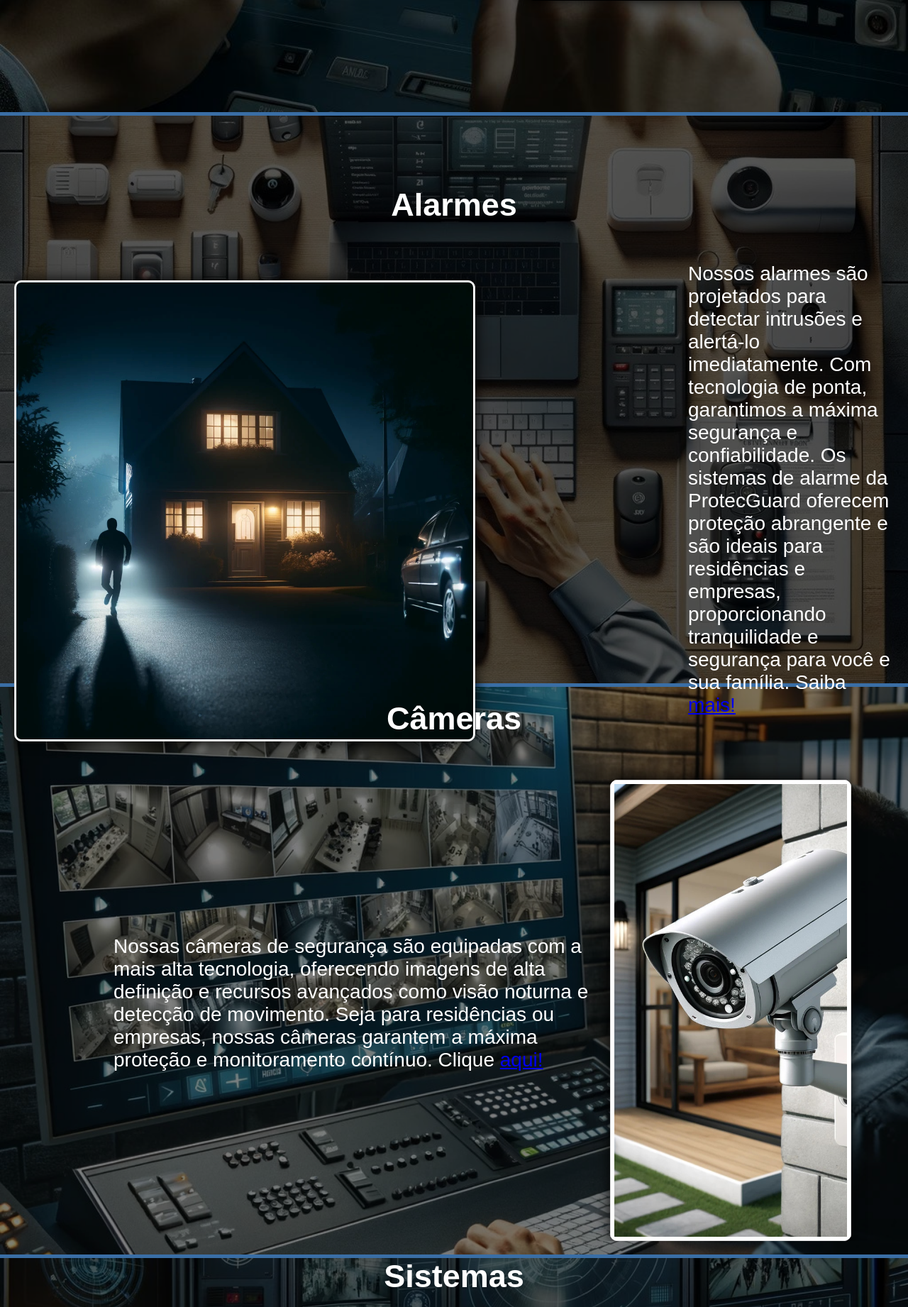
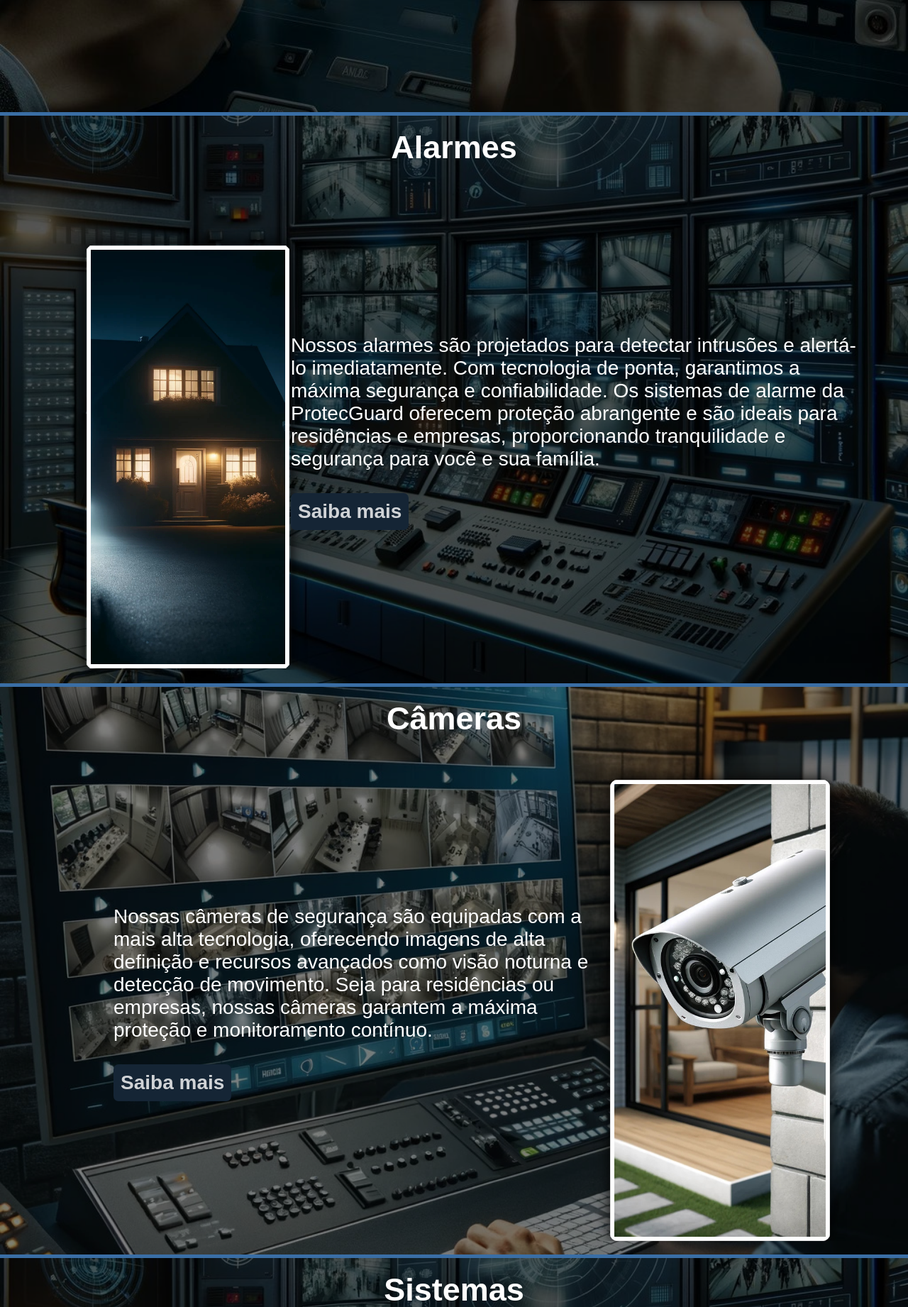
Before and after one commit to TalesMelo7/projeto-protecguard, a PHP site: page / in a window 1280 px wide. Shown: the part 642-2484 px from the top of the page at 71% size. Run offline with PHP 8.4, Linux system fonts and the light colour scheme.

Commit message:
Ajuste do rodapé | Adição de botões de redirecionamento nas seções | Formatação de seções | Adição e remoção de melhorias no README

```diff
--- a/Styles.css
+++ b/Styles.css
@@ -89,7 +89,7 @@ form button:hover {
 #divisor2,
 #divisor3,
 #divisor4 {
-    z-index: 1;
+    z-index: 100;
     height: 0.2rem;
     margin: 0.20% 0;
     border-radius: 1rem;
@@ -212,43 +212,14 @@ section {
 }
 
 #alarmes {
-    background: url('images/minha-imagem-alarmes.jpg') no-repeat center center/cover;
     position: relative;
     height: 100vh;
     color: #fff;
-    transition: background 0.5s ease;
-}
-
-#alarmes h2 {
-    margin-bottom: 20px;
-    font-size: 45px;
-    color: #fff;
-    text-align: center;
-    font-family: 'Montserrat', sans-serif;
-}
-
-#alarmes .conteudo-alarmes {
     display: flex;
     align-items: center;
     justify-content: center;
-}
-
-#alarmes img {
-    width: 650px;
-    height: 650px;
-    border-radius: 10px;
-    margin-top: 60px;
-    margin-right: 300px;
-    box-shadow: 0 0 20px #000;
-    padding: 2px;
-}
-
-#alarmes p {
-    color: #fff;
-    font-size: 28px;
-    text-align: left;
-    font-family: 'Montserrat', sans-serif;
-    max-width: 800px;
+    padding: 0 20px;
+    background: url('images/fundo-sistemas.jpg') no-repeat center center/cover;
 }
 
 #alarmes .fundo {
@@ -259,18 +230,78 @@ section {
     right: 0;
     bottom: 0;
     display: flex;
+    align-items: center;
     justify-content: center;
-    align-items: center;
-    text-align: center;
-    padding: 20px;
+    padding: 0 20px;
 }
 
 #alarmes .container {
     position: relative;
     z-index: 1;
-    margin-top: 80px;
-    font-size: 1055px;
+    display: flex;
+    flex-direction: column;
+    justify-content: center;
+    align-items: center;
     width: 100%;
+}
+
+#alarmes h2 {
+    margin-bottom: 60px;
+    font-size: 45px;
+    color: #fff;
+    text-align: center;
+    font-family: 'Montserrat', sans-serif;
+    width: 100%;
+}
+
+#alarmes .conteudo-alarmes {
+    display: flex;
+    align-items: center;
+    justify-content: space-between;
+    width: 100%;
+}
+
+#alarmes p {
+    color: #fff;
+    font-size: 28px;
+    text-align: left;
+    margin-right: 50px;
+    font-family: 'Montserrat', sans-serif;
+    max-width: 800px;
+}
+
+#alarmes .caixa-imagem-alarme {
+    width: 650px;
+    height: 600px;
+    border-radius: 15px;
+    margin-top: 50px;
+    margin-left: 100px;
+    box-shadow: 0 0 20px #000;
+    overflow: hidden;
+    padding: 2px;
+}
+
+#alarmes .caixa-imagem-alarme img {
+    width: 100%;
+    height: 100%;
+    object-fit: cover;
+}
+
+.link-alarmes {
+    display: inline-block;
+    background-color: #152535; /* Cor consistente com botões */
+    padding: 10px 10px;
+    border-radius: 7px;
+}
+
+.link-alarmes a {
+    color: #ffffffcc;
+    text-decoration: none;
+    font-weight: bold;
+}
+
+.link-alarmes:hover {
+    background-color: #1C86EE; /* Hover consistente */
 }
 
 #cameras {
@@ -336,7 +367,7 @@ section {
     width: 650px;
     height: 650px;
     border-radius: 10px;
-    margin-right: 60px;
+    margin-right: 90px;
     box-shadow: 0 0 20px #000;
     overflow: hidden;
 }
@@ -345,6 +376,23 @@ section {
     width: 100%;
     height: 100%;
     object-fit: cover;
+}
+
+.link-cameras {
+    display: inline-block;
+    background-color: #152535; /* Cor consistente com botões */
+    padding: 10px 10px;
+    border-radius: 7px;
+}
+
+.link-cameras a {
+    color: #ffffffcc;
+    text-decoration: none;
+    font-weight: bold;
+}
+
+.link-cameras:hover {
+    background-color: #1C86EE; /* Hover consistente */
 }
 
 #sistemas {
--- a/index.html
+++ b/index.html
@@ -15,9 +15,9 @@
             <nav>
                 <ul>
                     <li><a href="#inicio">Home</a></li>
-                    <li><a href="#alarmes">Alarmes</a></li>
-                    <li><a href="#cameras">Câmeras</a></li>
-                    <li><a href="#sistemas">Sistemas</a></li>
+                    <li><a href="#divisor">Alarmes</a></li>
+                    <li><a href="#divisor2">Câmeras</a></li>
+                    <li><a href="#divisor3">Sistemas</a></li>
                     <li><a href="login.html">Login</a></li>
                 </ul>
             </nav>
@@ -25,6 +25,7 @@
         <div class="divisor-diagonal"></div>
     </header>
     <main>
+
     <section id="inicio">
         <div class="fundo">
             <div class="texto-boas-vindas">
@@ -68,9 +69,11 @@
             <div class="container">
                 <h2>Alarmes</h2>
                 <div class="conteudo-alarmes">
-                    <img src="images/alarme.jpg" alt="Imagem do Alarme">
-                    <p>Nossos alarmes são projetados para detectar intrusões e alertá-lo imediatamente. Com tecnologia de ponta, garantimos a máxima segurança e confiabilidade. Os sistemas de alarme da ProtecGuard oferecem proteção abrangente e são ideais para residências e empresas, proporcionando tranquilidade e segurança para você e sua família.
-                        Saiba <a href="alarmes.html"> mais!</a>
+                    <div class="caixa-imagem-alarme">
+                        <img src="images/alarme.jpg" alt="Imagem do Alarme">
+                    </div>
+                    <p>Nossos alarmes são projetados para detectar intrusões e alertá-lo imediatamente. Com tecnologia de ponta, garantimos a máxima segurança e confiabilidade. Os sistemas de alarme da ProtecGuard oferecem proteção abrangente e são ideais para residências e empresas, proporcionando tranquilidade e segurança para você e sua família.<br><br>
+                        <span class="link-alarmes"><a href="alarmes.html">Saiba mais</a></span>
                     </p>
                 </div>
             </div>
@@ -84,8 +87,8 @@
             <div class="container">
                 <h2>Câmeras</h2>
                 <div class="conteudo-cameras">
-                    <p>Nossas câmeras de segurança são equipadas com a mais alta tecnologia, oferecendo imagens de alta definição e recursos avançados como visão noturna e detecção de movimento. Seja para residências ou empresas, nossas câmeras garantem a máxima proteção e monitoramento contínuo.
-                        Clique <a href="cameras.html">aqui!</a>
+                    <p>Nossas câmeras de segurança são equipadas com a mais alta tecnologia, oferecendo imagens de alta definição e recursos avançados como visão noturna e detecção de movimento. Seja para residências ou empresas, nossas câmeras garantem a máxima proteção e monitoramento contínuo.<br><br>
+                        <span class="link-cameras"><a href="cameras.html">Saiba mais</a></span>
                     </p>
                     <div class="caixa-imagem-camera">
                         <img src="images/camera.jpg" alt="Imagem de Câmera">
@@ -105,8 +108,8 @@
                     <div class="caixa-imagem-sistema">
                         <img src="images/minha-imagem-sistemas.jpg" alt="Sistemas de segurança">
                     </div>
-                    <p>Na ProtecGuard, oferecemos sistemas de segurança de última geração, projetados para fornecer a máxima proteção para sua residência ou empresa. Nossos sistemas são desenvolvidos com a mais alta tecnologia, garantindo segurança, confiabilidade e eficiência em todas as situações.
-                        Clique <a href="sistemas.html">aqui!</a>
+                    <p>Na ProtecGuard, oferecemos sistemas de segurança de última geração, projetados para fornecer a máxima proteção para sua residência ou empresa. Nossos sistemas são desenvolvidos com a mais alta tecnologia, garantindo segurança, confiabilidade e eficiência em todas as situações.<br><br>
+                        <span class="link-sistemas"><a href="sistemas.html">Saiba mais</a></span>
                     </p>
                 </div>
             </div>
```
Also changed, not shown: other parts of Styles.css (+25 -7 lines), README.md.
